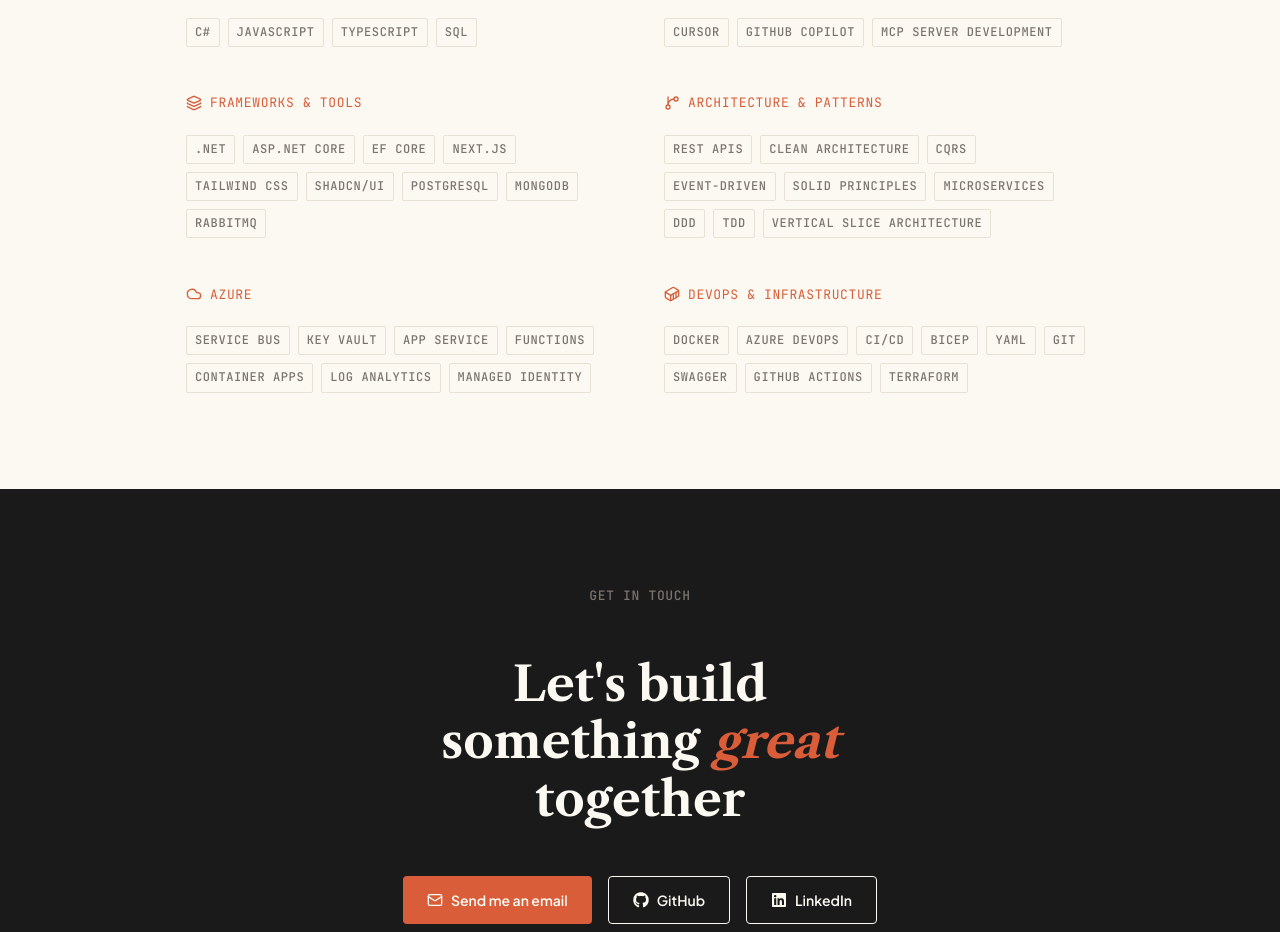
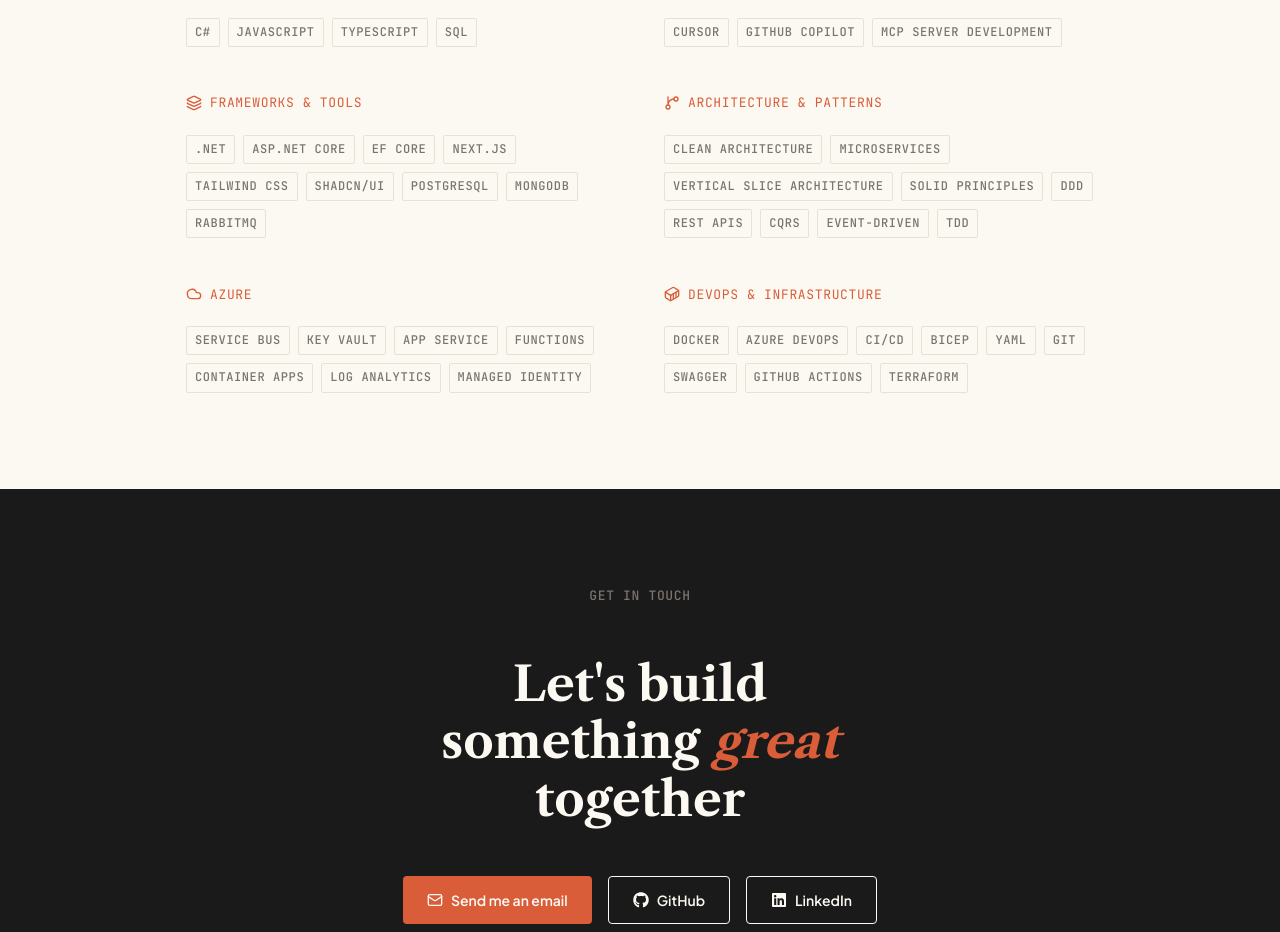
Before and after one commit to DotNetTitan/portfolio, a Next.js app: page / in a window 1280 px wide. Shown: the part 2660-3592 px from the top of the page. Built offline with nearby package versions, Linux system fonts and the light colour scheme; no server answers.

Commit message:
fix: Reorder items in skills section for improved readability

```diff
--- a/src/data/index.ts
+++ b/src/data/index.ts
@@ -59,7 +59,7 @@
   {
     category: "Architecture & Patterns",
     icon: "GitBranch",
-    items: ["REST APIs", "Clean Architecture", "CQRS", "Event-Driven", "SOLID Principles", "Microservices", "DDD", "TDD", "Vertical Slice Architecture"],
+    items: ["Clean Architecture", "Microservices", "Vertical Slice Architecture", "SOLID Principles", "DDD", "REST APIs", "CQRS", "Event-Driven", "TDD"],
   },
   {
     category: "Azure",
```
